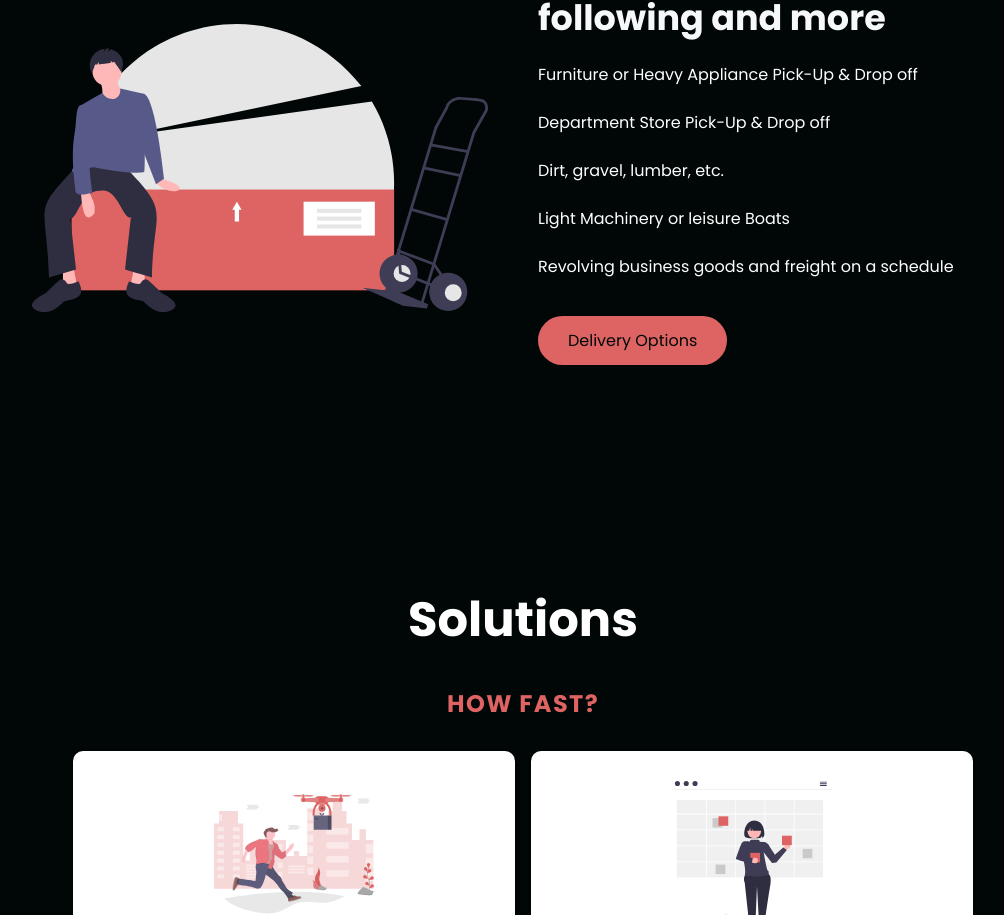
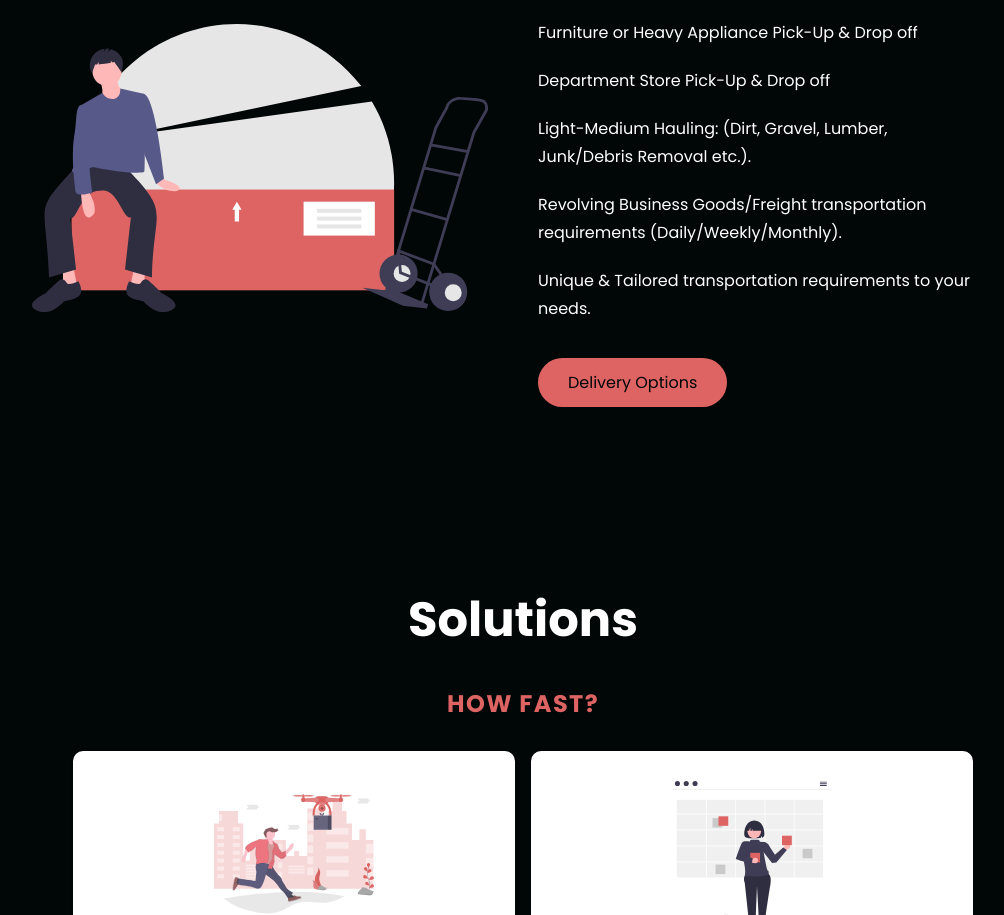
Before and after one commit to reyncode/moving-co, a React (Create React App) app: page / in a window 1280 px wide. Shown: the part 1816-2731 px from the top of the page, without its empty margins (117-1121 px from the left). Built offline with nearby package versions, Linux system fonts and the light colour scheme.

Commit message:
Andys requested cargo changes

```diff
--- a/src/components/InfoSection/data.js
+++ b/src/components/InfoSection/data.js
@@ -25,9 +25,9 @@ export const accommodationObject = {
     headline: 'We can accommodate the following and more',
     description1: 'Furniture or Heavy Appliance Pick-Up & Drop off',
     description2: 'Department Store Pick-Up & Drop off',
-    description3: 'Dirt, gravel, lumber, etc.',
-    description4: 'Light Machinery or leisure Boats',
-    description5: 'Revolving business goods and freight on a schedule',
+    description3: 'Light-Medium Hauling: (Dirt, Gravel, Lumber, Junk/Debris Removal etc.).',
+    description4: 'Revolving Business Goods/Freight transportation requirements (Daily/Weekly/Monthly).',
+    description5: 'Unique & Tailored transportation requirements to your needs.',
     buttonLabel: 'Delivery Options',
     imgStart: true,
     img: require('../../images/sitting-on-crate.svg').default,
```
